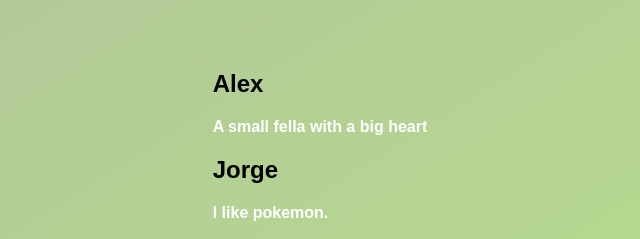
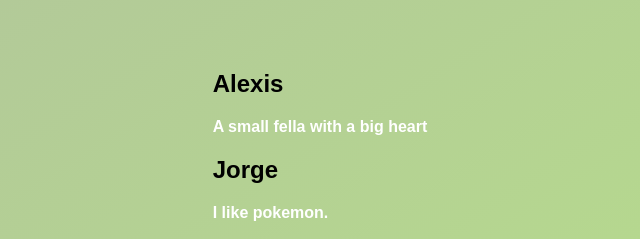
Before and after one commit to ai17123/ACIT1620_web_dev_project, a plain HTML site: page aboutus.html in a window 1280 px wide. Shown: the part 271-510 px from the top of the page, 320-960 px from the left. Drawn offline with Linux system fonts and the light colour scheme.

Commit message:
edited about us div id=alex_about_us fixing spelling mistake in the h2 name

```diff
--- a/aboutus.html
+++ b/aboutus.html
@@ -23,7 +23,7 @@
             <article>
 
                 <div id="alex_abous_us">
-                    <h2>Alex</h2>
+                    <h2>Alexis</h2>
                     <p> A small fella with a big heart</p>
                 </div>
 
```
